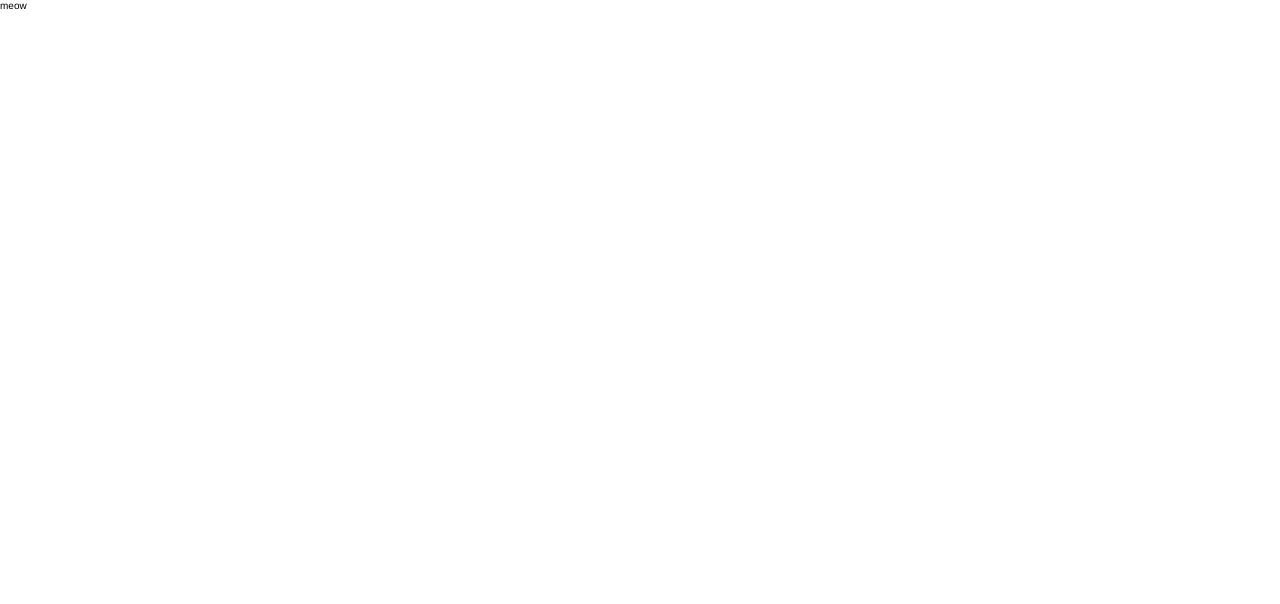
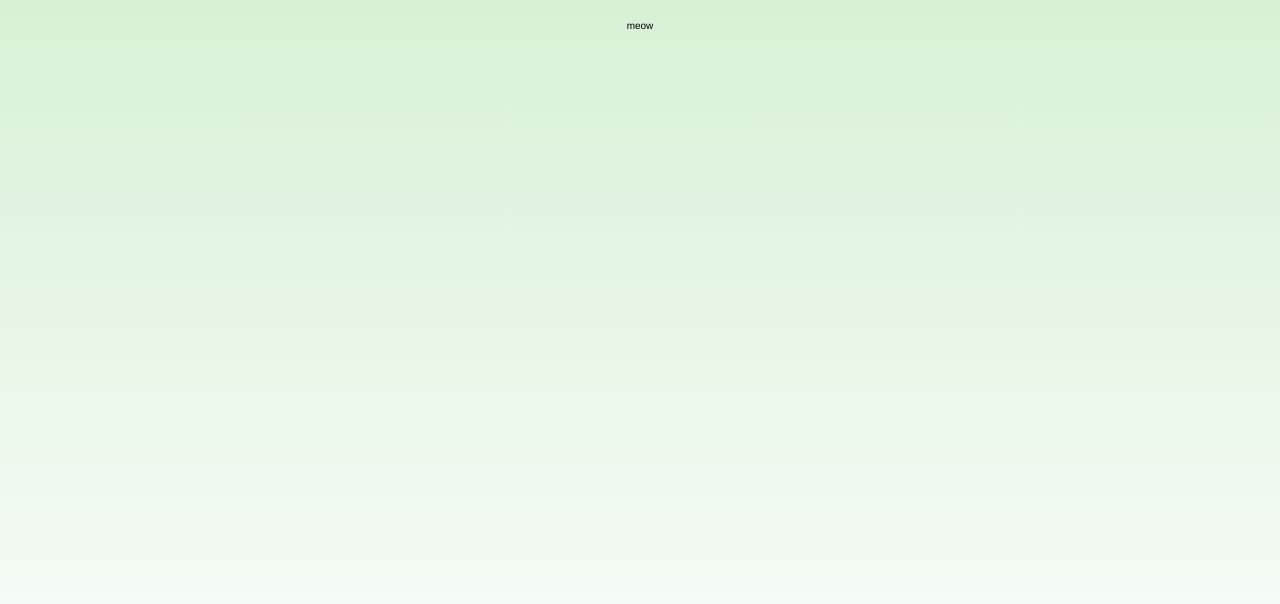
Before and after one commit to chase-manning/milady-derivatives, a React (Create React App) app: page / in a window 1280 px wide. Shown: the top 604 px of the page. Built offline with nearby package versions, Linux system fonts and the light colour scheme.

Commit message:
:lipstick: style app

```diff
--- a/src/App.tsx
+++ b/src/App.tsx
@@ -1,9 +1,20 @@
+import styled from "styled-components";
+
+const StyledApp = styled.div`
+  width: 100%;
+  min-height: 100vh;
+  background: var(--bg);
+  display: flex;
+  flex-direction: column;
+  align-items: center;
+  padding: 2rem;
+`
 
 function App() {
   return (
-    <div >
+    <StyledApp>
       meow
-    </div>
+    </StyledApp>
   );
 }
 
```
